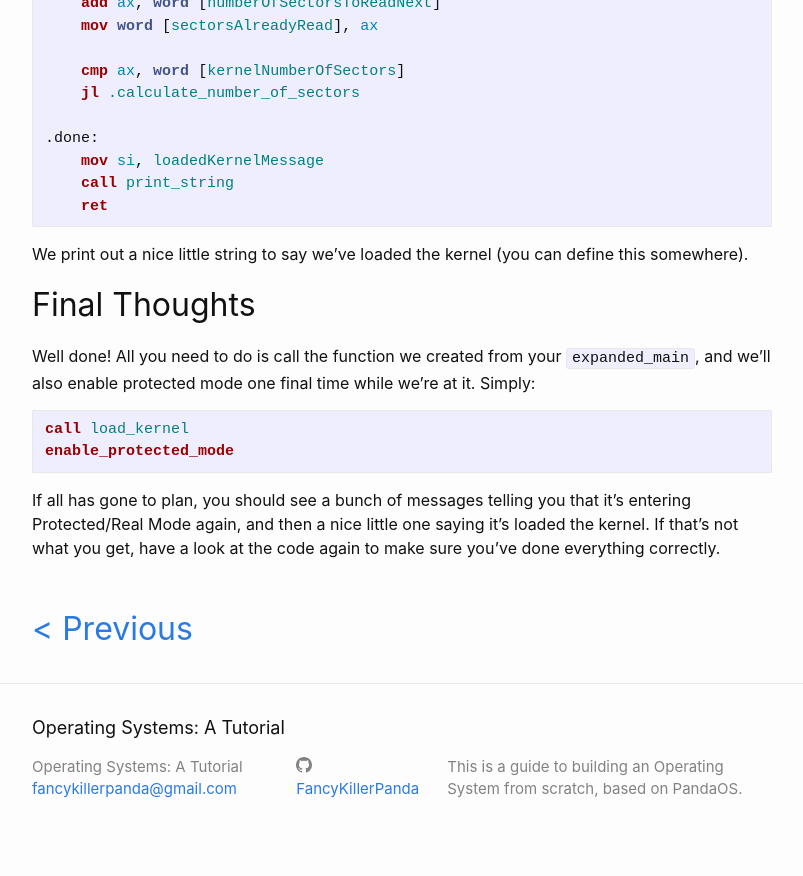
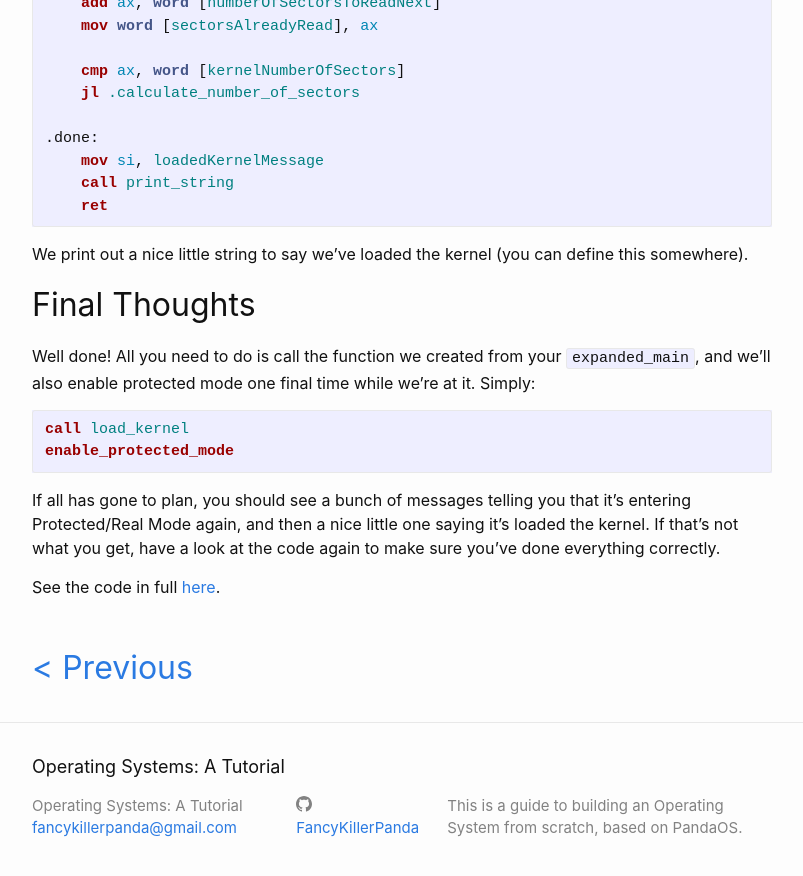
Before and after one commit to FancyKillerPanda/OS-Tutorial, a Jekyll site: the page built from docs/fkp_collections/_02_bootloader/17 - Loading the Kernel.md, in a window 1280 px wide and 900 px high, scrolled down 3524 px. Shown: the top 876 px of the window, without its empty margins (238-1041 px from the left). Built offline with Jekyll 4.4.1, drawn with Linux system fonts in a browser that asks for light colours.

Commit message:
Web: Added reference to code.

````diff
--- a/docs/fkp_collections/_02_bootloader/17 - Loading the Kernel.md
+++ b/docs/fkp_collections/_02_bootloader/17 - Loading the Kernel.md
@@ -147,3 +147,5 @@
 ```
 
 If all has gone to plan, you should see a bunch of messages telling you that it's entering Protected/Real Mode again, and then a nice little one saying it's loaded the kernel. If that's not what you get, have a look at the code again to make sure you've done everything correctly.
+
+See the code in full [here](https://github.com/FancyKillerPanda/OS-Tutorial/tree/7630a74651cb7923c12d98e4d928a77648f03ecb).
````
